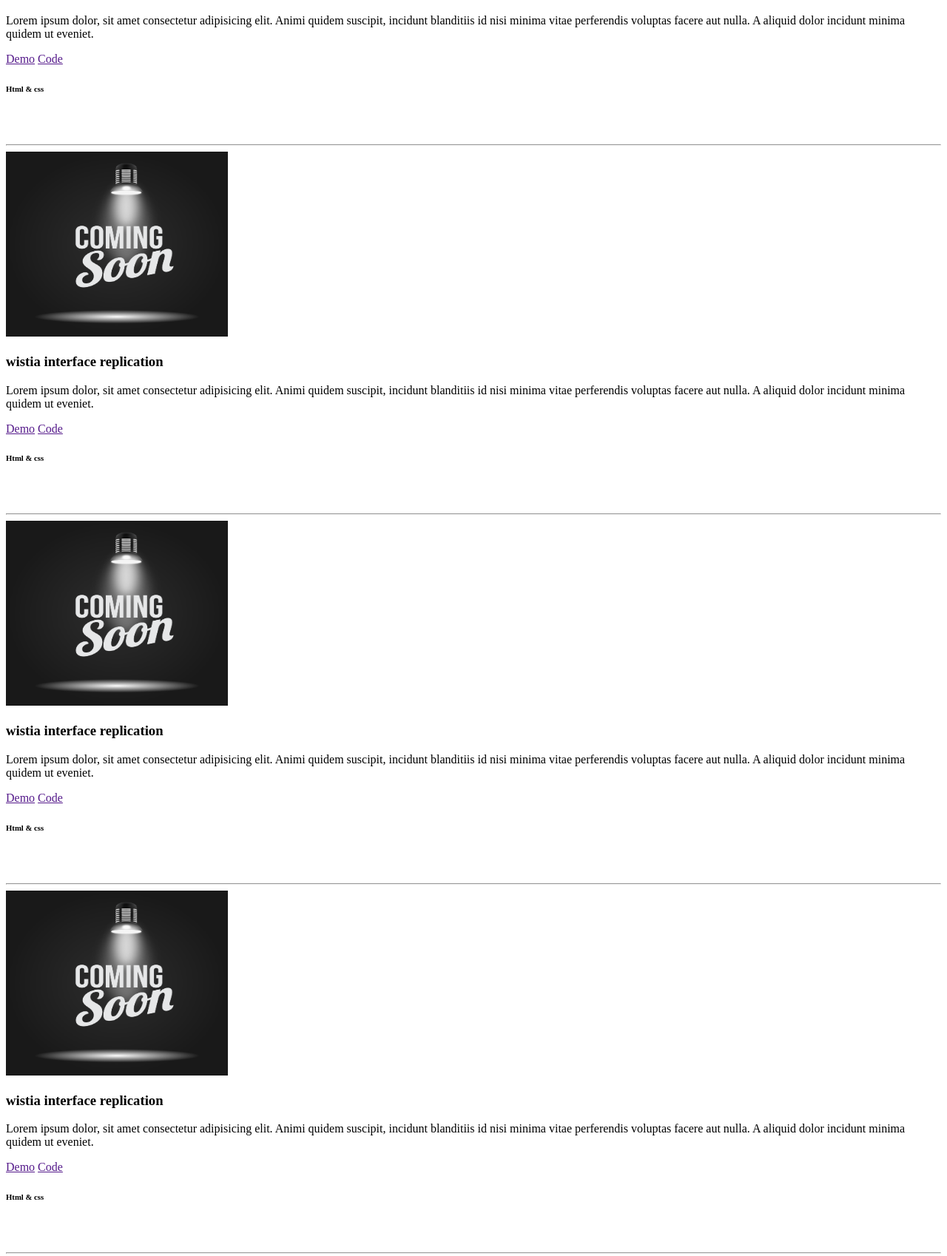
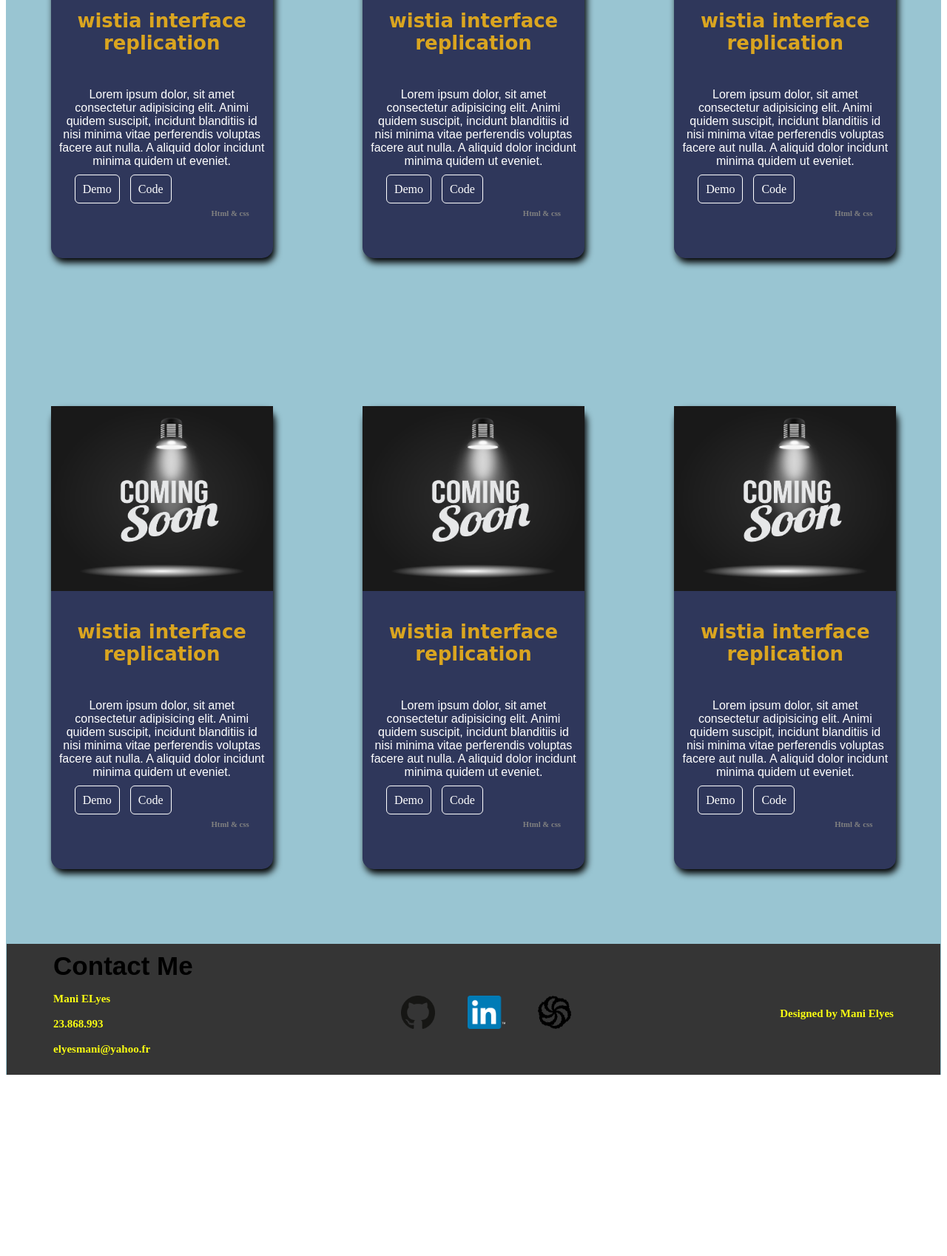
Before and after one commit to ElyesMa/ElyesMa, a plain HTML site: page projects.html in a window 1280 px wide. Shown: the part 485-2183 px from the top of the page at 74% size. After the commit the page ends 1946 px from the top, so only its background shows below. Drawn offline with Linux system fonts and the light colour scheme; files that its build step writes are made by us from their sources.

Commit message:
Add files via upload

```diff
--- a/contact.html
+++ b/contact.html
@@ -1,50 +1,78 @@
-
 <!DOCTYPE html>
-<html lang="en">
 <head>
-    <meta charset="UTF-8">
-    <meta name="viewport" content="width=device-width, initial-scale=1.0">
-    <title>Document</title>
+	<link rel="stylesheet" href="CSS/style.css">
 </head>
 
-<body>
+<body id="contact">
+
     <nav>
-        <h1>Portfolio</h1>
+            <h1> Portfolio</h1>
             <ul>
             <li><a href="About.html"> About </a></li>
+
             <li><a href="projects.html"> Projects </a></li>
-            <li><a href="contact.html">Contact </a></li>
+
+            <li><a href="contact.html"> Contact </a></li>
+
             </ul>
     </nav>
-<center><h1>Contact me</h1></center>
+
+        <h1 id="contactme">Contact me</h1>
         <form>
             <fieldset>
                 <legend>Sign Up</legend>
-    <label for="name">Name: </label> <br>
-    <input type="text"> <br>
-    <label for="email">Email: </label> <br>
-    <input type="email"> <br>
-    <label for="password">Password: </label> <br>
-    <input type="password"> <br>
-    <label for="age">Age: </label> <br>
-    <input type="number"> <br>
-    <label for="">Gender</label>
-    <select name="" id="">
+
+                <label>Name:</label>
+                <br>
+                <input type="text">
+                <br>
+                <label>Email:</label>
+                <br>
+                <input type="email">
+                <br>
+                <label>Password:</label>
+                <br>
+                <input type="Password">
+                <br>
+                <label>Age:</label>
+                <br>
+                <input type="number">
+                <br>
+                <label>Gender:</label>
+                <br>
+                <select>
                     <option value="male">male</option>
                     <option value="female">female</option>
                 </select>
+                <br>
+                <textarea id="textarea" cols="30" rows="3" placeholder="Add a comment here.."></textarea>
+                <br>
+                <button>Submit</button>
             </fieldset>
         </form>
 
+
+
+
 <footer>
-    <h3>Elyes MANI</h3> <br>
-    <h3>23.868.993</h3> <br>
+    <div class="Block1">
+        <h1>Contact Me</h1>
+        <h3>Mani ELyes</h3>
+        <h3>23.868.993</h3>
         <h3>elyesmani@yahoo.fr</h3>
-    <a href="https://github.com/" target="_blank"> <img src="github.png" width="150px" height="150px" alt=""> </a>
-    <a href="https://tn.linkedin.com/in/elyes-mani-bab206140" target="_blank"> <img src="linked in.png" width="150px" height="150px" alt=""> </a>
-    <a href="https://www.codewars.com/" target="_blank"> <img src="codewars.webp" width="150px" height="150px" alt=""> </a>
+        </div>
+
+        <div class="Block2">
+        <a href="https://github.com/" target="_blank"> <img src="github.png" width="45px" height="45px" alt="" ></a>
+        <a href="https://tn.linkedin.com/in/elyes-mani-bab206140" target="_blank"><img src="linked in.png"width="45px" height="45px" ></a>
+        <a href="https://www.codewars.com" target="_blank"> <img src="codewars.webp"width="45px" height="45px" ></a>
+        </div>
+
+        <div class="Block3">
+        <h3>Designed by Mani Elyes</h3>
+        </div>
+
+
 </footer>
 
-
 </body>
-</html>
--- a/projects.html
+++ b/projects.html
@@ -1,98 +1,159 @@
+<!DOCTYPE html>
+<head>
+<link rel="stylesheet" href="CSS/style.css">
+</head>
 
-<!DOCTYPE html>
-<html lang="en">
-<head>
-    <meta charset="UTF-8">
-    <meta name="viewport" content="width=device-width, initial-scale=1.0">
-    <title>Document</title>
-</head>
 <body>
-
-    <nav>
-        <h1>Portfolio</h1>
+    <nav id="navprojects">
+        <h1> Portfolio</h1>
         <ul>
         <li><a href="About.html"> About </a></li>
+
         <li><a href="projects.html"> Projects </a></li>
-            <li> <a href="contact.html">Contact </a></li>
+
+        <li><a href="contact.html"> Contact </a></li>
+
         </ul>
     </nav>
-    <center><h1>Projects</h1></center>
-    <section>
-            <video autoplay width="320" height="240" >
-            <source src="coming-soon.mp4" type="video/mp4" />
-            Please Check the video extension.
-            </video>
+
+        <section id="projects">
+
+            <h1>Projects</h1>
+
+
+            <div class="projects">
+
+                <div class="project">
+                    <img src="coming-soon.png" alt="" height="250px" width="300px">
                     <h3>wistia interface replication</h3>
-            <p>Lorem ipsum dolor, sit amet consectetur adipisicing elit. Animi quidem suscipit, incidunt blanditiis id nisi minima vitae perferendis voluptas facere aut nulla. A aliquid dolor incidunt minima quidem ut eveniet.</p>
+                    <p>Lorem ipsum dolor, sit amet consectetur adipisicing elit. Animi quidem suscipit, incidunt blanditiis
+                    id nisi minima vitae perferendis voluptas facere aut nulla. A aliquid dolor incidunt minima quidem
+                    ut eveniet.</p>
+                    <div class="content">
+                        <div class="links">
                             <a href="">Demo</a>
                             <a href="">Code</a>
+                        </div>
+                        <div class="technologies">
                             <h6>Html & css</h6>
+                        </div>
+                    </div>
+                </div>
 
-        <br> <br> <hr>
-
-        <div>
+                <div class="project">
                     <img src="coming-soon.png" alt="" height="250px" width="300px">
                     <h3>wistia interface replication</h3>
-            <p>Lorem ipsum dolor, sit amet consectetur adipisicing elit. Animi quidem suscipit, incidunt blanditiis id nisi minima vitae perferendis voluptas facere aut nulla. A aliquid dolor incidunt minima quidem ut eveniet.</p>
+                    <p>Lorem ipsum dolor, sit amet consectetur adipisicing elit. Animi quidem suscipit, incidunt blanditiis
+                    id nisi minima vitae perferendis voluptas facere aut nulla. A aliquid dolor incidunt minima quidem
+                    ut eveniet.</p>
+                    <div class="content">
+                        <div class="links">
                             <a href="">Demo</a>
                             <a href="">Code</a>
+                        </div>
+                        <div class="technologies">
                             <h6>Html & css</h6>
+                        </div>
+                    </div>
+                </div>
+
+                <div class="project">
+                    <img src="coming-soon.png" alt="" height="250px" width="300px">
+                    <h3>wistia interface replication</h3>
+                    <p>Lorem ipsum dolor, sit amet consectetur adipisicing elit. Animi quidem suscipit, incidunt blanditiis
+                    id nisi minima vitae perferendis voluptas facere aut nulla. A aliquid dolor incidunt minima quidem
+                    ut eveniet.</p>
+                    <div class="content">
+                        <div class="links">
+                            <a href="">Demo</a>
+                            <a href="">Code</a>
+                        </div>
+                        <div class="technologies">
+                            <h6>Html & css</h6>
+                        </div>
+                    </div>
+                </div>
+
+                <div class="project">
+                    <img src="coming-soon.png" alt="" height="250px" width="300px">
+                    <h3>wistia interface replication</h3>
+                    <p>Lorem ipsum dolor, sit amet consectetur adipisicing elit. Animi quidem suscipit, incidunt blanditiis
+                    id nisi minima vitae perferendis voluptas facere aut nulla. A aliquid dolor incidunt minima quidem
+                    ut eveniet.</p>
+                    <div class="content">
+                        <div class="links">
+                            <a href="">Demo</a>
+                            <a href="">Code</a>
+                        </div>
+                        <div class="technologies">
+                            <h6>Html & css</h6>
+                        </div>
+                    </div>
+                </div>
+
+                <div class="project">
+                    <img src="coming-soon.png" alt="" height="250px" width="300px">
+                    <h3>wistia interface replication</h3>
+                    <p>Lorem ipsum dolor, sit amet consectetur adipisicing elit. Animi quidem suscipit, incidunt blanditiis
+                    id nisi minima vitae perferendis voluptas facere aut nulla. A aliquid dolor incidunt minima quidem
+                    ut eveniet.</p>
+                    <div class="content">
+                        <div class="links">
+                            <a href="">Demo</a>
+                            <a href="">Code</a>
+                        </div>
+                        <div class="technologies">
+                            <h6>Html & css</h6>
+                        </div>
+                    </div>
+                </div>
+
+                <div class="project">
+                    <img src="coming-soon.png" alt="" height="250px" width="300px">
+                    <h3>wistia interface replication</h3>
+                    <p>Lorem ipsum dolor, sit amet consectetur adipisicing elit. Animi quidem suscipit, incidunt blanditiis
+                    id nisi minima vitae perferendis voluptas facere aut nulla. A aliquid dolor incidunt minima quidem
+                    ut eveniet.</p>
+                    <div class="content">
+                        <div class="links">
+                            <a href="">Demo</a>
+                            <a href="">Code</a>
+                        </div>
+                        <div class="technologies">
+                            <h6>Html & css</h6>
+                        </div>
+                    </div>
+                </div>
+
 
             </div>
-        <br> <br> <hr>
-        <div>
-            <img src="coming-soon.png" alt="" height="250px" width="300px">
-            <h3>wistia interface replication</h3>
-            <p>Lorem ipsum dolor, sit amet consectetur adipisicing elit. Animi quidem suscipit, incidunt blanditiis id nisi minima vitae perferendis voluptas facere aut nulla. A aliquid dolor incidunt minima quidem ut eveniet.</p>
-            <a href="">Demo</a>
-            <a href="">Code</a>
-            <h6>Html & css</h6>
-
-        </div>
-        <br> <br> <hr>
-        <div>
-            <img src="coming-soon.png" alt="" height="250px" width="300px">
-            <h3>wistia interface replication</h3>
-            <p>Lorem ipsum dolor, sit amet consectetur adipisicing elit. Animi quidem suscipit, incidunt blanditiis id nisi minima vitae perferendis voluptas facere aut nulla. A aliquid dolor incidunt minima quidem ut eveniet.</p>
-            <a href="">Demo</a>
-            <a href="">Code</a>
-            <h6>Html & css</h6>
-
-        </div>
-        <br> <br> <hr>
-        <div>
-            <img src="coming-soon.png" alt="" height="250px" width="300px">
-            <h3>wistia interface replication</h3>
-            <p>Lorem ipsum dolor, sit amet consectetur adipisicing elit. Animi quidem suscipit, incidunt blanditiis id nisi minima vitae perferendis voluptas facere aut nulla. A aliquid dolor incidunt minima quidem ut eveniet.</p>
-            <a href="">Demo</a>
-            <a href="">Code</a>
-            <h6>Html & css</h6>
-
-        </div>
-        <br> <br> <hr>
-        <div>
-            <img src="coming-soon.png" alt="" height="250px" width="300px">
-            <h3>wistia interface replication</h3>
-            <p>Lorem ipsum dolor, sit amet consectetur adipisicing elit. Animi quidem suscipit, incidunt blanditiis id nisi minima vitae perferendis voluptas facere aut nulla. A aliquid dolor incidunt minima quidem ut eveniet.</p>
-            <a href="">Demo</a>
-            <a href="">Code</a>
-            <h6>Html & css</h6>
-
-        </div>
-        <br> <br> <hr>
 
 
 
 
-    </section>
+
+
 
 <footer>
-        <h3>Elyes MANI</h3> <br>
-        <h3>23.868.993</h3> <br>
+
+    <div class="Block1">
+    <h1>Contact Me</h1>
+    <h3>Mani ELyes</h3>
+    <h3>23.868.993</h3>
     <h3>elyesmani@yahoo.fr</h3>
-        <a href="https://github.com/" target="_blank"> <img src="github.png" width="150px" height="150px" alt=""> </a>
-        <a href="https://tn.linkedin.com/in/elyes-mani-bab206140" target="_blank"> <img src="linked in.png" width="150px" height="150px" alt=""> </a>
-        <a href="https://www.codewars.com/" target="_blank"> <img src="codewars.webp" width="150px" height="150px" alt=""> </a>
+    </div>
+
+    <div class="Block2">
+    <a href="https://github.com/" target="_blank"> <img src="github.png" width="45px" height="45px" alt="" ></a>
+    <a href="https://tn.linkedin.com/in/elyes-mani-bab206140" target="_blank"><img src="linked in.png"width="45px" height="45px" ></a>
+    <a href="https://www.codewars.com" target="_blank"> <img src="codewars.webp"width="45px" height="45px" ></a>
+    </div>
+
+    <div class="Block3">
+    <h3>Designed by Mani Elyes</h3>
+    </div>
+
+
     </footer>
+
 </body>
-</html>
```
Lines whose indentation alone changed are shown as unchanged.
